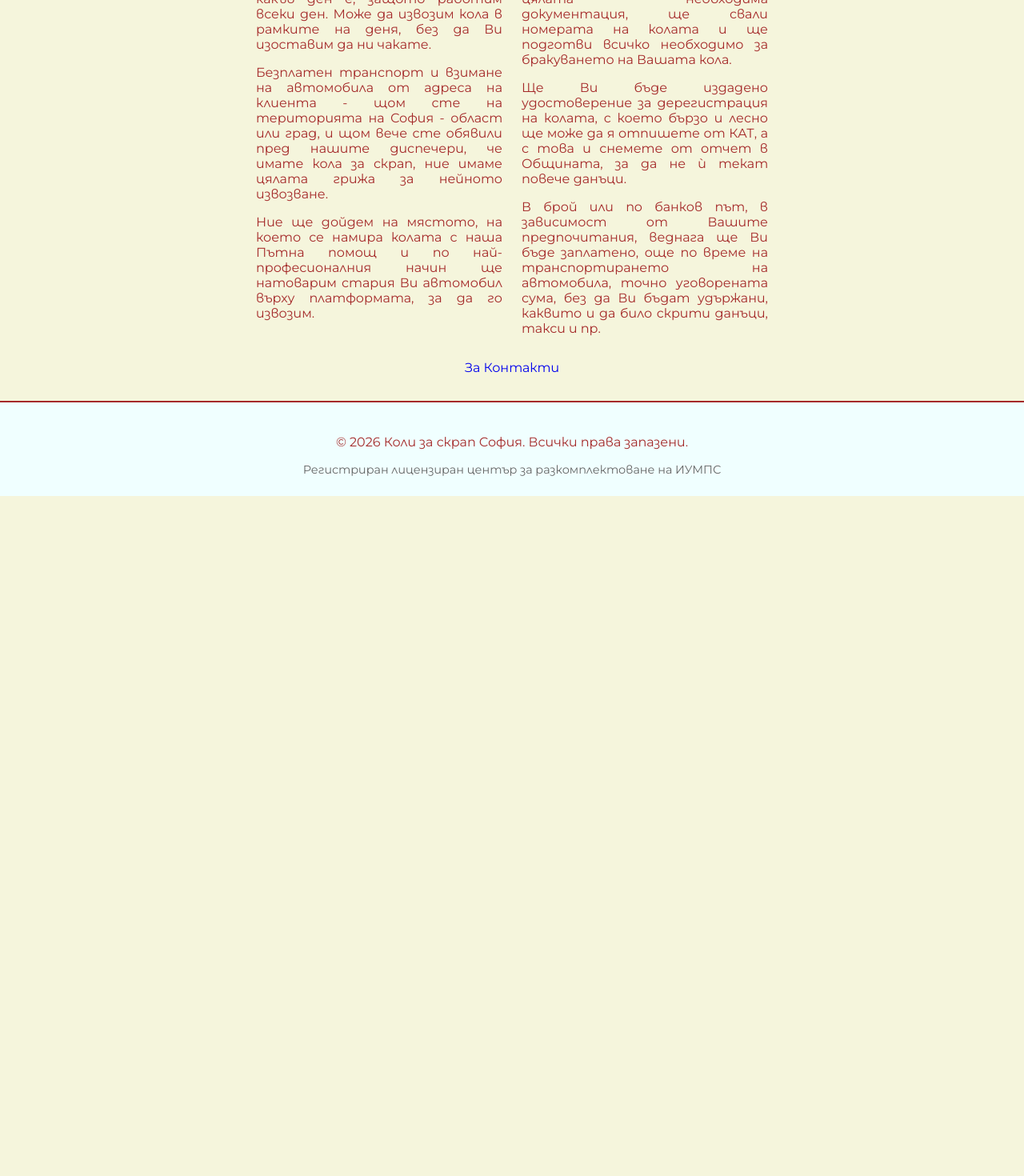
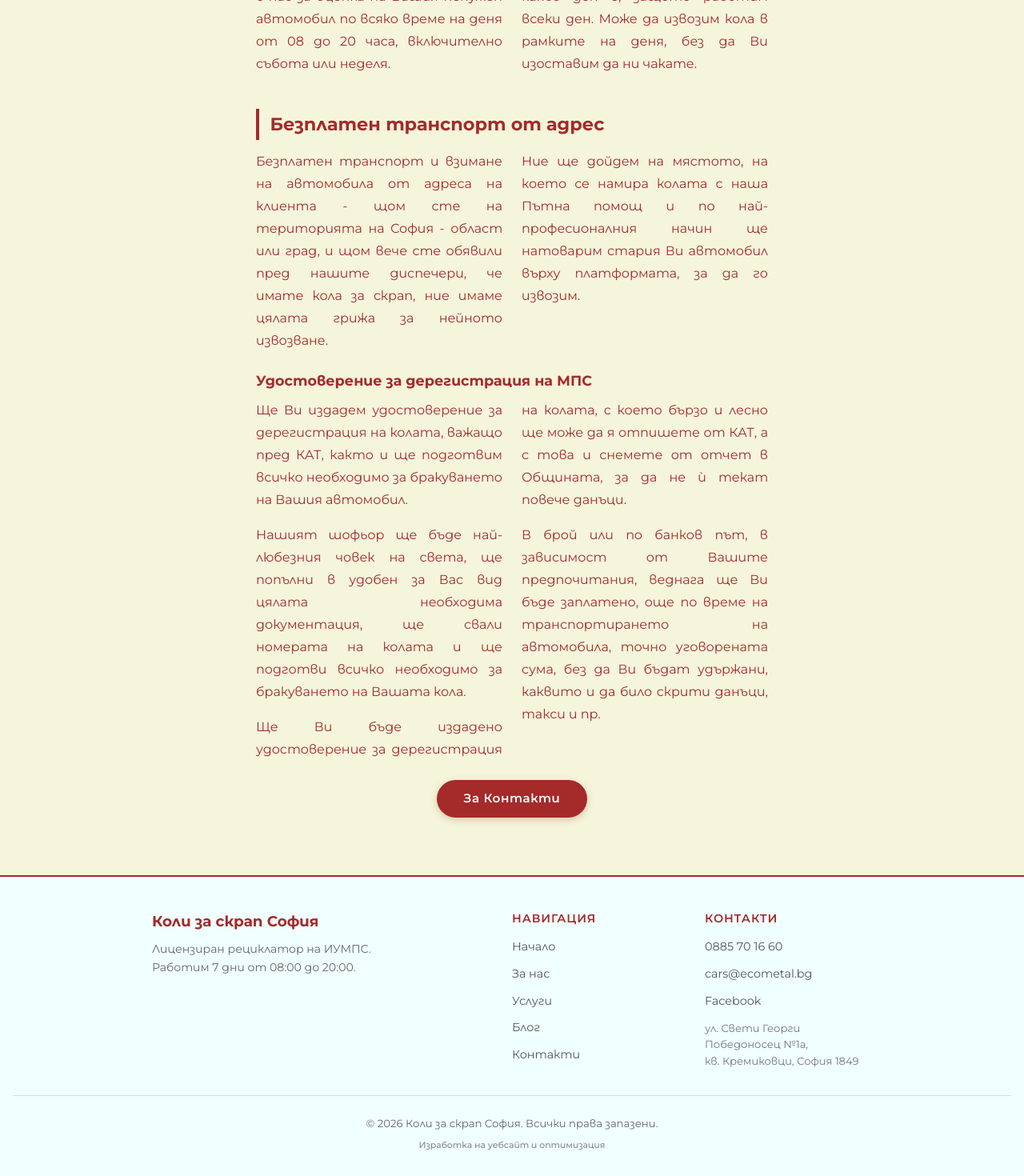
Before and after one commit to inweblife/avtoscrap, a Next.js app: page /services in a window 1280 px wide. Shown: the part 851-2321 px from the top of the page at 80% size. Before the commit the page ends 1471 px from the top, so only its background shows below. Built offline with nearby package versions, Linux system fonts and the light colour scheme; no server answers.

Commit message:
some shnages

```diff
--- a/component/Footer.tsx
+++ b/component/Footer.tsx
@@ -1,22 +1,60 @@
 import React from "react";
+import Link from "next/link";
+import styles from "../styles/Footer.module.css";
 
 const Footer: React.FC = () => {
   const currentYear = new Date().getFullYear();
 
   return (
-    <footer
-      style={{
-        marginTop: "2em",
-        padding: "1.5em",
-        textAlign: "center",
-        background: "azure",
-        borderTop: "2px solid brown",
-      }}
-    >
-      <p>&copy; {currentYear} Коли за скрап София. Всички права запазени.</p>
-      <p style={{ fontSize: "0.9em", color: "#666", margin: "0.5em 0 0 0" }}>
-        Регистриран лицензиран център за разкомплектоване на ИУМПС
-      </p>
+    <footer className={styles.footer}>
+      <div className={styles.grid}>
+
+        <div className={styles.col}>
+          <p className={styles.brand}>Коли за скрап София</p>
+          <p className={styles.tagline}>
+            Лицензиран рециклатор на ИУМПС.<br />
+            Работим 7 дни от 08:00 до 20:00.
+          </p>
+        </div>
+
+        <div className={styles.col}>
+          <p className={styles.colTitle}>Навигация</p>
+          <ul className={styles.navList}>
+            <li><Link href="/">Начало</Link></li>
+            <li><Link href="/about">За нас</Link></li>
+            <li><Link href="/services">Услуги</Link></li>
+            <li><Link href="/blog">Блог</Link></li>
+            <li><Link href="/contact">Контакти</Link></li>
+          </ul>
+        </div>
+
+        <div className={styles.col}>
+          <p className={styles.colTitle}>Контакти</p>
+          <ul className={styles.navList}>
+            <li><a href="tel:+359885701660">0885 70 16 60</a></li>
+            <li><a href="mailto:cars@ecometal.bg">cars@ecometal.bg</a></li>
+            <li>
+              <a href="https://www.facebook.com/ecometal/" target="_blank" rel="noopener noreferrer">
+                Facebook
+              </a>
+            </li>
+          </ul>
+          <address className={styles.address}>
+            ул. Свети Георги Победоносец №1а,<br />
+            кв. Кремиковци, София 1849
+          </address>
+        </div>
+
+      </div>
+
+      <div className={styles.bottom}>
+        <p>&copy; {currentYear} Коли за скрап София. Всички права запазени.</p>
+        <p className={styles.credit}>
+          <a href="https://inweblife.pages.dev/" target="_blank" rel="noopener noreferrer">
+            <strong>Изработка на уебсайт и оптимизация</strong>
+          </a>
+        </p>
+      </div>
     </footer>
   );
 };
--- a/component/Navbar.tsx
+++ b/component/Navbar.tsx
@@ -16,8 +16,8 @@ const Navbar: React.FC = () => {
   return (
     <nav className={styles.navbar}>
       <div className={styles.container}>
-        <Link href="/" className={styles.logo}>
-          <h3 className={styles.title}>Коли за скрап</h3>
+        <Link href="/" className={styles.logo} aria-label="Начална страница - Коли за скрап София">
+          <span className={styles.title}>Коли за скрап</span>
         </Link>
 
         <button
--- a/pages/services.tsx
+++ b/pages/services.tsx
@@ -46,6 +46,8 @@ const Services: React.FC = () => {
 
       <section className={styles.text}>
         <div className={styles.paragraph}>
+          <h2 className={styles.sectionHeading}>Работи без почивен ден</h2>
+
           <p>
             Ние работим без почивен ден, така че Вие може да се свържете с нас
             за оценка на Вашия ненужен автомобил по всяко време на деня от 08 до
@@ -57,6 +59,8 @@ const Services: React.FC = () => {
             какъв ден е, защото работим всеки ден. Може да извозим кола в
             рамките на деня, без да Ви изоставим да ни чакате.
           </p>
+
+          <h2 className={styles.sectionHeading}>Безплатен транспорт от адрес</h2>
 
           <p>
             Безплатен транспорт и взимане на автомобила от адреса на клиента -
@@ -71,8 +75,10 @@ const Services: React.FC = () => {
             върху платформата, за да го извозим.
           </p>
 
+          <h3 className={styles.subHeading}>Удостоверение за дерегистрация на МПС</h3>
+
           <p>
-            Ще Ви издадем удостоверение за дегеристрация на колата, важащо пред
+            Ще Ви издадем удостоверение за дерегистрация на колата, важащо пред
             КАТ, както и ще подготвим всичко необходимо за бракуването на Вашия
             автомобил.
           </p>
--- a/styles/About.module.css
+++ b/styles/About.module.css
@@ -20,18 +20,49 @@
     text-align: justify;
   }
 
+  .sectionHeading {
+    color: brown;
+    font-size: 1.4em;
+    margin: 1.5em 0 0.6em;
+    border-left: 4px solid brown;
+    padding-left: 0.6em;
+    text-align: left;
+    column-span: all;
+  }
+
+  .subHeading {
+    color: brown;
+    font-size: 1.1em;
+    margin: 1.2em 0 0.4em;
+    text-align: left;
+    column-span: all;
+  }
+
   .btn {
     text-align: center;
-    padding-top: 1.5em;
+    padding: 1.5em 0;
   }
 
   .btn a {
-    text-decoration: none;
+    display: inline-block;
+    background: brown;
+    color: #fff !important;
+    padding: 0.65em 2.2em;
+    border-radius: 30px;
+    font-weight: 600;
+    font-size: 0.95em;
+    text-decoration: none !important;
+    letter-spacing: 0.04em;
+    box-shadow: 0 3px 10px rgba(139, 69, 19, 0.25);
+    transition: background 0.2s ease, transform 0.15s ease, box-shadow 0.2s ease;
   }
 
-  .btn a:hover{
-    text-decoration: underline;
-    font-weight: bold;
+  .btn a:hover {
+    background: #6b2f08;
+    color: #fff !important;
+    text-decoration: none !important;
+    transform: translateY(-2px);
+    box-shadow: 0 6px 18px rgba(139, 69, 19, 0.35);
   }
 
   @media (min-width: 45em) {
--- a/styles/Contact.module.css
+++ b/styles/Contact.module.css
@@ -22,16 +22,29 @@
 
   .btn {
     text-align: center;
-    padding-bottom: .75em;
+    padding: 0.75em 0;
   }
 
   .btn a {
-    text-decoration: none;
+    display: inline-block;
+    background: brown;
+    color: #fff !important;
+    padding: 0.65em 2.2em;
+    border-radius: 30px;
+    font-weight: 600;
+    font-size: 0.95em;
+    text-decoration: none !important;
+    letter-spacing: 0.04em;
+    box-shadow: 0 3px 10px rgba(139, 69, 19, 0.25);
+    transition: background 0.2s ease, transform 0.15s ease, box-shadow 0.2s ease;
   }
 
-  .btn a:hover{
-    text-decoration: underline;
-    font-weight: bold;
+  .btn a:hover {
+    background: #6b2f08;
+    color: #fff !important;
+    text-decoration: none !important;
+    transform: translateY(-2px);
+    box-shadow: 0 6px 18px rgba(139, 69, 19, 0.35);
   }
 
 
--- /dev/null
+++ b/styles/Footer.module.css
@@ -0,0 +1,102 @@
+.footer {
+  margin-top: 3em;
+  background: azure;
+  border-top: 2px solid brown;
+  padding: 2.5em 1em 1.5em;
+}
+
+.grid {
+  display: grid;
+  grid-template-columns: 1fr;
+  gap: 2em;
+  max-width: 900px;
+  margin: 0 auto 2em;
+  text-align: center;
+}
+
+.brand {
+  font-size: 1.15em;
+  font-weight: 700;
+  color: brown;
+  margin: 0 0 0.4em;
+}
+
+.tagline {
+  font-size: 0.88em;
+  color: #666;
+  margin: 0;
+  line-height: 1.6;
+}
+
+.colTitle {
+  font-weight: 600;
+  color: brown;
+  margin: 0 0 0.6em;
+  font-size: 0.9em;
+  text-transform: uppercase;
+  letter-spacing: 0.06em;
+}
+
+.navList {
+  list-style: none;
+  margin: 0;
+  padding: 0;
+}
+
+.navList li {
+  margin-bottom: 0.35em;
+}
+
+.navList a {
+  color: #555;
+  text-decoration: none;
+  font-size: 0.9em;
+  transition: color 0.2s;
+}
+
+.navList a:hover {
+  color: brown;
+  text-decoration: underline;
+}
+
+.address {
+  font-style: normal;
+  font-size: 0.82em;
+  color: #777;
+  margin-top: 0.8em;
+  line-height: 1.55;
+}
+
+.bottom {
+  border-top: 1px solid rgba(139, 69, 19, 0.2);
+  padding-top: 1.2em;
+  text-align: center;
+}
+
+.bottom p {
+  margin: 0.25em 0;
+  font-size: 0.83em;
+  color: #666;
+}
+
+.credit a {
+  color: #888;
+  text-decoration: none;
+  font-size: 0.82em;
+}
+
+.credit a:hover {
+  color: brown;
+  text-decoration: underline;
+}
+
+.credit strong {
+  font-weight: 500;
+}
+
+@media (min-width: 45em) {
+  .grid {
+    grid-template-columns: 2fr 1fr 1fr;
+    text-align: left;
+  }
+}
--- a/styles/Home.module.css
+++ b/styles/Home.module.css
@@ -29,11 +29,29 @@
 
 .btn {
   text-align: center;
-  padding-bottom: 1em;
+  padding-bottom: 1.5em;
 }
 
 .btn a {
-  text-decoration: none;
+  display: inline-block;
+  background: brown;
+  color: #fff !important;
+  padding: 0.65em 2.2em;
+  border-radius: 30px;
+  font-weight: 600;
+  font-size: 0.95em;
+  text-decoration: none !important;
+  letter-spacing: 0.04em;
+  box-shadow: 0 3px 10px rgba(139, 69, 19, 0.25);
+  transition: background 0.2s ease, transform 0.15s ease, box-shadow 0.2s ease;
+}
+
+.btn a:hover {
+  background: #6b2f08;
+  color: #fff !important;
+  text-decoration: none !important;
+  transform: translateY(-2px);
+  box-shadow: 0 6px 18px rgba(139, 69, 19, 0.35);
 }
 
 .last {
@@ -53,16 +71,29 @@
 .button {
   text-align: center;
   padding-top: 1.5em;
+  padding-bottom: 1.5em;
 }
 
 .button a {
-  text-decoration: none;
+  display: inline-block;
+  background: brown;
+  color: #fff !important;
+  padding: 0.65em 2.2em;
+  border-radius: 30px;
+  font-weight: 600;
+  font-size: 0.95em;
+  text-decoration: none !important;
+  letter-spacing: 0.04em;
+  box-shadow: 0 3px 10px rgba(139, 69, 19, 0.25);
+  transition: background 0.2s ease, transform 0.15s ease, box-shadow 0.2s ease;
 }
 
-.btn a:hover,
 .button a:hover {
-  text-decoration: underline;
-  font-weight: bold;
+  background: #6b2f08;
+  color: #fff !important;
+  text-decoration: none !important;
+  transform: translateY(-2px);
+  box-shadow: 0 6px 18px rgba(139, 69, 19, 0.35);
 }
 
 /* Blog Section Styles */
--- a/styles/Services.module.css
+++ b/styles/Services.module.css
@@ -20,18 +20,49 @@
     text-align: justify;
   }
 
+  .sectionHeading {
+    color: brown;
+    font-size: 1.4em;
+    margin: 1.5em 0 0.6em;
+    border-left: 4px solid brown;
+    padding-left: 0.6em;
+    text-align: left;
+    column-span: all;
+  }
+
+  .subHeading {
+    color: brown;
+    font-size: 1.1em;
+    margin: 1.2em 0 0.4em;
+    text-align: left;
+    column-span: all;
+  }
+
   .btn {
     text-align: center;
-    padding-top: 1.5em;
+    padding: 1.5em 0;
   }
 
   .btn a {
-    text-decoration: none;
+    display: inline-block;
+    background: brown;
+    color: #fff !important;
+    padding: 0.65em 2.2em;
+    border-radius: 30px;
+    font-weight: 600;
+    font-size: 0.95em;
+    text-decoration: none !important;
+    letter-spacing: 0.04em;
+    box-shadow: 0 3px 10px rgba(139, 69, 19, 0.25);
+    transition: background 0.2s ease, transform 0.15s ease, box-shadow 0.2s ease;
   }
 
-  .btn a:hover{
-    text-decoration: underline;
-    font-weight: bold;
+  .btn a:hover {
+    background: #6b2f08;
+    color: #fff !important;
+    text-decoration: none !important;
+    transform: translateY(-2px);
+    box-shadow: 0 6px 18px rgba(139, 69, 19, 0.35);
   }
 
 
--- a/styles/globals.css
+++ b/styles/globals.css
@@ -1,19 +1,50 @@
-@import url('https://fonts.googleapis.com/css2?family=Montserrat&display=swap');
+@import url('https://fonts.googleapis.com/css2?family=Montserrat:wght@400;500;600;700&display=swap');
+
+*,
+*::before,
+*::after {
+  box-sizing: border-box;
+}
+
+html {
+  scroll-behavior: smooth;
+}
 
 body {
   color: brown;
   margin: 0;
   padding: 0;
-  box-sizing: border-box;
   font-family: 'Montserrat', sans-serif;
+  font-size: 16px;
+  font-weight: 400;
+  line-height: 1.75;
   background-color: beige;
+  text-rendering: optimizeLegibility;
+  -webkit-font-smoothing: antialiased;
+  -moz-osx-font-smoothing: grayscale;
 }
 
+/* ── Global link colour ───────────────────────────── */
+a {
+  color: brown;
+  transition: color 0.2s ease, opacity 0.2s ease;
+}
+
+a:hover {
+  color: darkred;
+}
+
+/* ── Selection highlight ──────────────────────────── */
+::selection {
+  background: rgba(139, 69, 19, 0.15);
+  color: darkred;
+}
+
+/* ── Picture wrapper ──────────────────────────────── */
 .picture {
   width: min(100%, 1240px);
   margin: 0 auto 1.5rem;
   padding: 0 1rem;
-  box-sizing: border-box;
 }
 
 .picture h1,
@@ -21,52 +52,59 @@ body {
 .picture h3 {
   text-align: center;
 }
+
+/* ── Legacy header (kept for backward compat) ─────── */
 header {
   padding: 1em;
   background: azure;
   margin-bottom: 1em;
 }
+
 .title {
   text-align: center;
-  padding: .5em;
+  padding: 0.5em;
   margin: 0;
 }
 
 .menu_list {
   margin: 0;
-  padding: .5em;
+  padding: 0.5em;
   display: flex;
   justify-content: center;
   align-items: center;
   list-style: none;
 }
 
-.menu_list a{
+.menu_list a {
   text-decoration: none;
-  margin: .5em;
+  margin: 0.5em;
 }
 
-footer{
+/* ── Footer ───────────────────────────────────────── */
+footer {
   margin-top: 1em;
   text-align: center;
   padding: 1em;
   background: azure;
 }
 
+/* ── Responsive ───────────────────────────────────── */
 @media (max-width: 30em) {
   body {
     font-size: 15px;
   }
+
   header {
     padding: 0.5em;
   }
+
   .picture {
     padding: 0 0.5rem;
   }
 }
 
 @media (min-width: 45em) {
-  .menu_list a{
+  .menu_list a {
     text-decoration: none;
     margin: 1em;
   }
```
Also changed, not shown: pages/about.tsx (+15 -7 lines), pages/blog/[id].tsx (+14 -0 lines).
